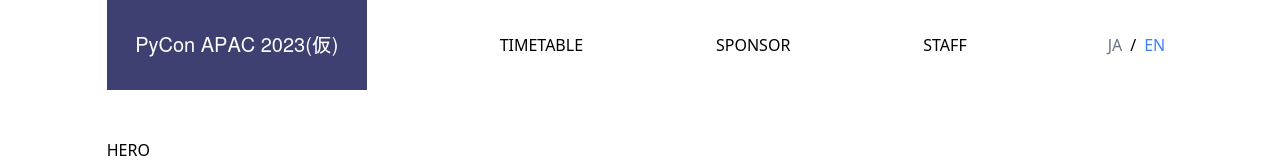
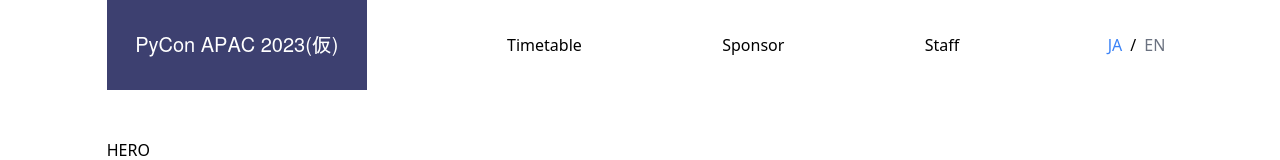
Before and after one commit to pyconjp/pycon.jp.2023, a Next.js app: page / in a window 1280 px wide. Shown: the top 160 px of the page. Built offline with nearby package versions, Linux system fonts and the light colour scheme.

Commit message:
fix language switch

```diff
--- a/next.config.js
+++ b/next.config.js
@@ -1,10 +1,10 @@
 /** @type {import('next').NextConfig} */
 const nextConfig = {
   reactStrictMode: true,
-  i18n: {
+  /* i18n: {
     locales: ['ja', 'en'],
     defaultLocale: 'ja',
-  }
+  } */
 }
 
 module.exports = nextConfig
--- a/src/components/organisms/Header.tsx
+++ b/src/components/organisms/Header.tsx
@@ -1,11 +1,9 @@
 import Link from "next/link";
 import Image from "next/image";
-import { useRouter } from "next/router";
 import { useTranslation } from "react-i18next";
 
 const Header = () => {
-  const { locale } = useRouter();
-  const { t } = useTranslation("PAGES");
+  const { t, i18n } = useTranslation("PAGES");
 
   return (
     <>
@@ -31,22 +29,28 @@ const Header = () => {
             </li>
             <div className="flex flex-row">
               <div className="mx-2">
-                {locale === "ja" ? (
+                {i18n.language.startsWith("ja") ? (
                   <span className="text-gray-500">JA</span>
                 ) : (
-                  <Link href="" className="text-blue-500" locale="ja">
+                  <button
+                    className="text-blue-500"
+                    onClick={() => i18n.changeLanguage("ja")}
+                  >
                     JA
-                  </Link>
+                  </button>
                 )}
               </div>
               /
               <div className="mx-2">
-                {locale === "en" ? (
+                {i18n.language.startsWith("en") ? (
                   <span className="text-gray-500">EN</span>
                 ) : (
-                  <Link href="" className="text-blue-500" locale="en">
+                  <button
+                    className="text-blue-500"
+                    onClick={() => i18n.changeLanguage("en")}
+                  >
                     EN
-                  </Link>
+                  </button>
                 )}
               </div>
             </div>
--- a/src/utils/i18n.ts
+++ b/src/utils/i18n.ts
@@ -18,3 +18,5 @@ const option: InitOptions = {
 };
 
 i18next.use(detector).use(initReactI18next).init(option);
+
+export default i18next;
```
Also changed, not shown: src/pages/_app.tsx (+9 -4 lines).
